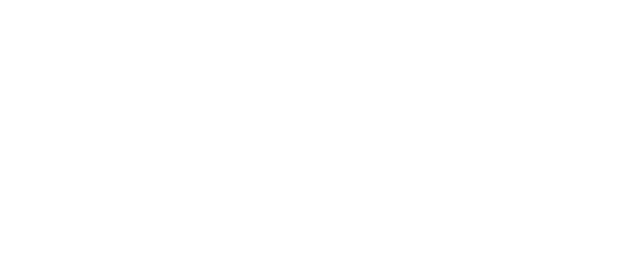
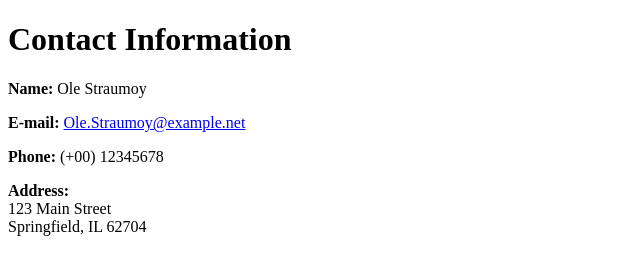
Before and after one commit to straumoy/04-Basic-Contact-Info-Page-, a plain HTML site: page index.html in a window 1280 px wide. Shown: the whole page, without its empty margins (0-640 px from the left). Drawn offline with Linux system fonts and the light colour scheme.

Commit message:
fixed mailto issue

```diff
--- a/index.html
+++ b/index.html
@@ -7,7 +7,11 @@
 </head>
 
 <body>
-
+    <h1>Contact Information</h1>
+    <p><strong>Name:</strong> Ole Straumoy</p>
+    <p><strong>E-mail:</strong> <a href="mailto: ole.straumoy@example.net">Ole.Straumoy@example.net</a></p>
+    <p><strong>Phone:</strong> (+00) 12345678</p>
+    <p><strong>Address:</strong> <br>123 Main Street <br>Springfield, IL 62704</p>
 </body>
 
 </html>
```
